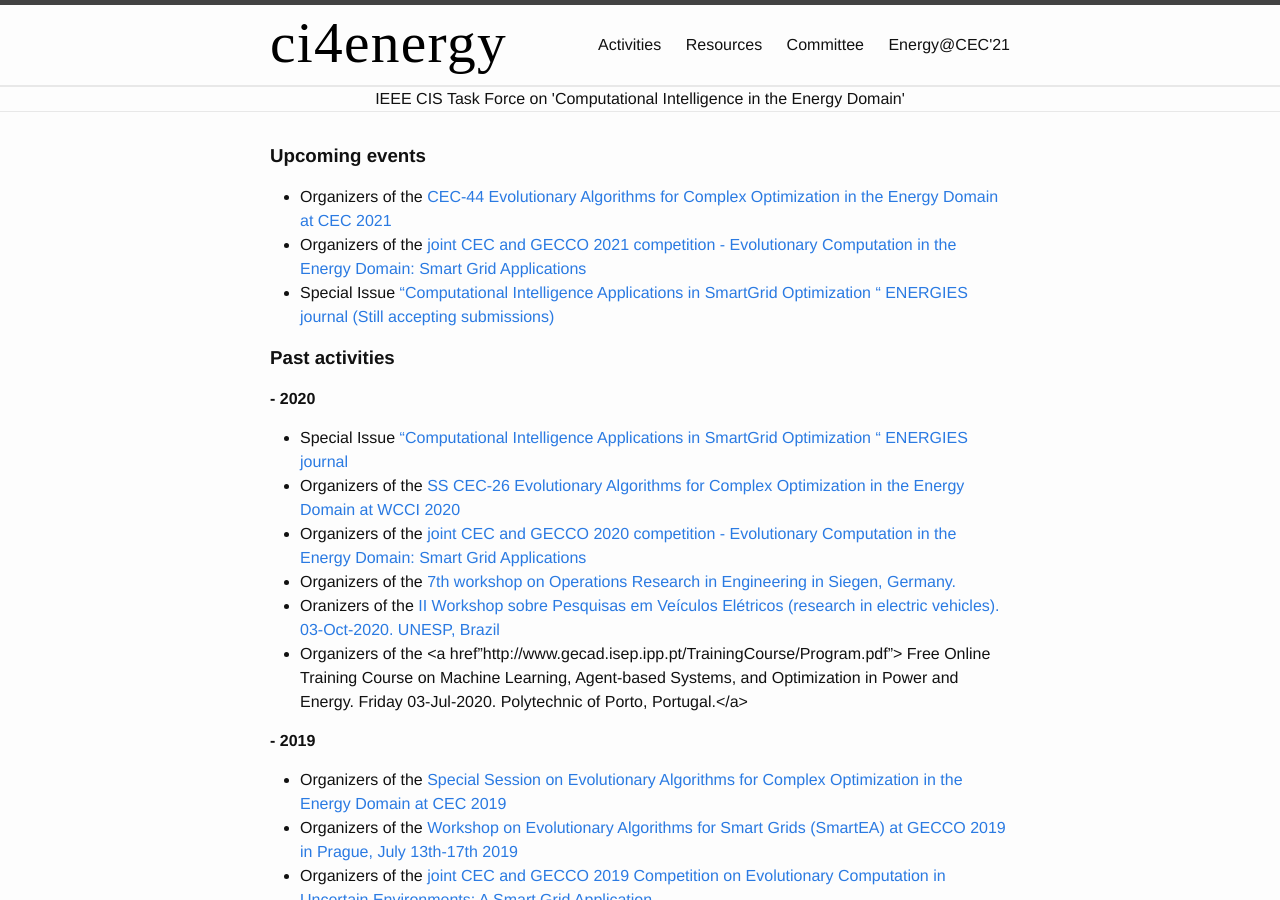
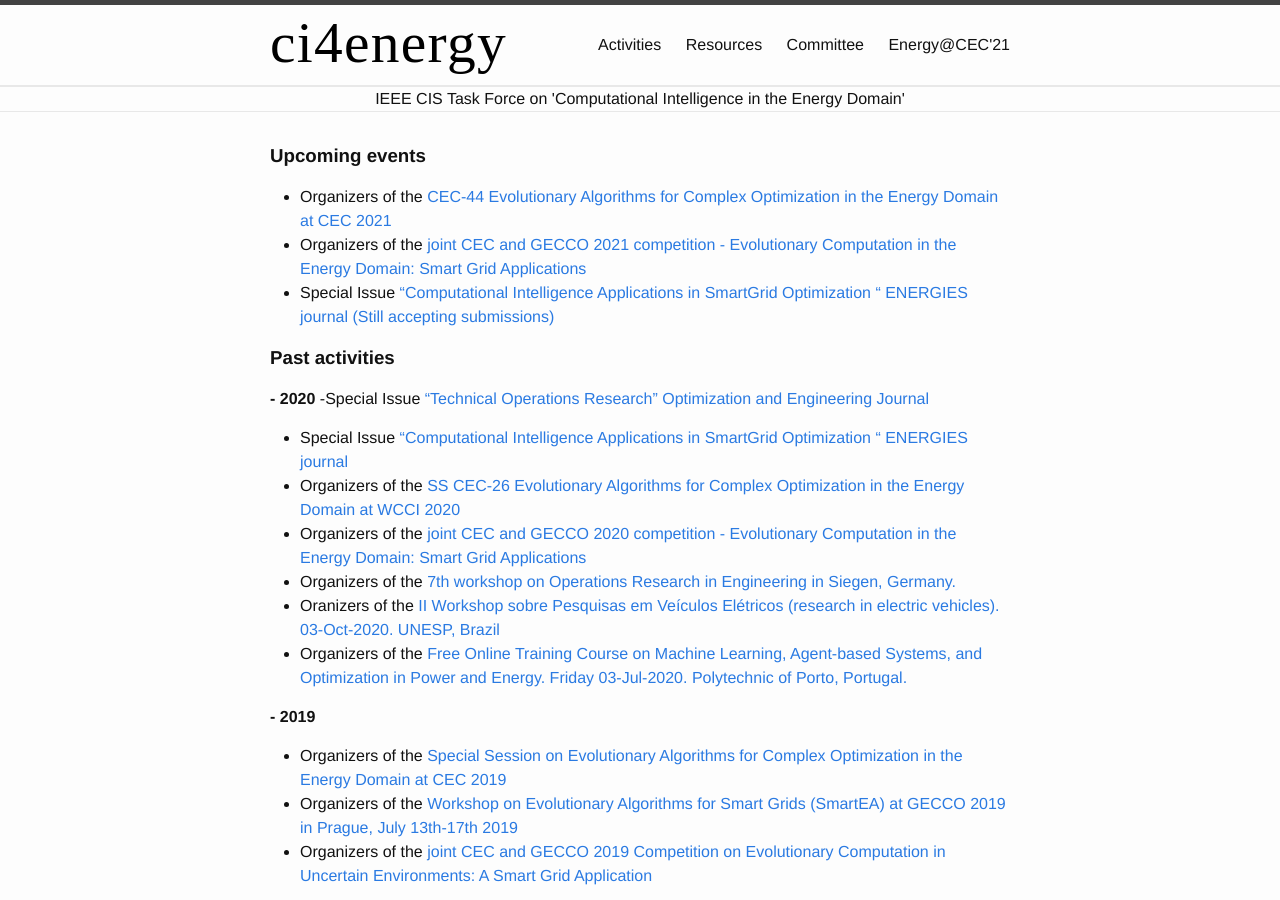
Before and after one commit to ci4energy/ci4energy.github.io, a Jekyll site: the page built from activities.md, in a window 1280 px wide and 900 px high. Built offline with Jekyll 4.4.1, drawn with Linux system fonts in a browser that asks for light colours.

Commit message:
Update activities.md

```diff
--- a/activities.md
+++ b/activities.md
@@ -14,12 +14,13 @@
 <h3><b>Past activities</b></h3>
 
 <b>- 2020 </b>
+-Special Issue <a href="https://www.gor-ev.de/arbeitsgruppen/or-in-ingenieurwissenschaften"> "Technical Operations Research" Optimization and Engineering Journal
 - Special Issue <a href="https://www.mdpi.com/journal/energies/special_issues/computational_intelligence_applications_smartGrid_optimization"> "Computational Intelligence Applications in SmartGrid Optimization “ ENERGIES journal</a>
 - Organizers of the <a href="http://www.gecad.isep.ipp.pt/ERM-competitions/ss2020/">SS CEC-26 Evolutionary Algorithms for Complex Optimization in the Energy Domain at WCCI 2020</a>
 - Organizers of the <a href="http://www.gecad.isep.ipp.pt/ERM-competitions/2020-2/"> joint CEC and GECCO 2020 competition - Evolutionary Computation in the Energy Domain: Smart Grid Applications</a>
 - Organizers of the <a href="https://www.gor-ev.de/7-tor-workshop-vom-23-24-maerz-2020"> 7th workshop on Operations Research in Engineering in Siegen, Germany.</a>
 - Oranizers of the <a href="http://www.gecad.isep.ipp.pt/CENERGETIC/wp-content/uploads/2020/09/Programa%C3%A7%C3%A3o-Workshop.pdf"> II Workshop sobre Pesquisas em Veículos Elétricos (research in electric vehicles). 03-Oct-2020. UNESP, Brazil</a>
-- Organizers of the <a href"http://www.gecad.isep.ipp.pt/TrainingCourse/Program.pdf"> Free Online Training Course on Machine Learning, Agent-based Systems, and Optimization in Power and Energy. Friday 03-Jul-2020. Polytechnic of Porto, Portugal.</a>
+- Organizers of the <a href="http://www.gecad.isep.ipp.pt/TrainingCourse/Program.pdf"> Free Online Training Course on Machine Learning, Agent-based Systems, and Optimization in Power and Energy. Friday 03-Jul-2020. Polytechnic of Porto, Portugal.</a>
 
 <b>- 2019 </b>
 - Organizers of the <a href="{{ site.baseurl }}/energy">Special Session on Evolutionary Algorithms for Complex Optimization in the Energy Domain at CEC 2019</a>
```
